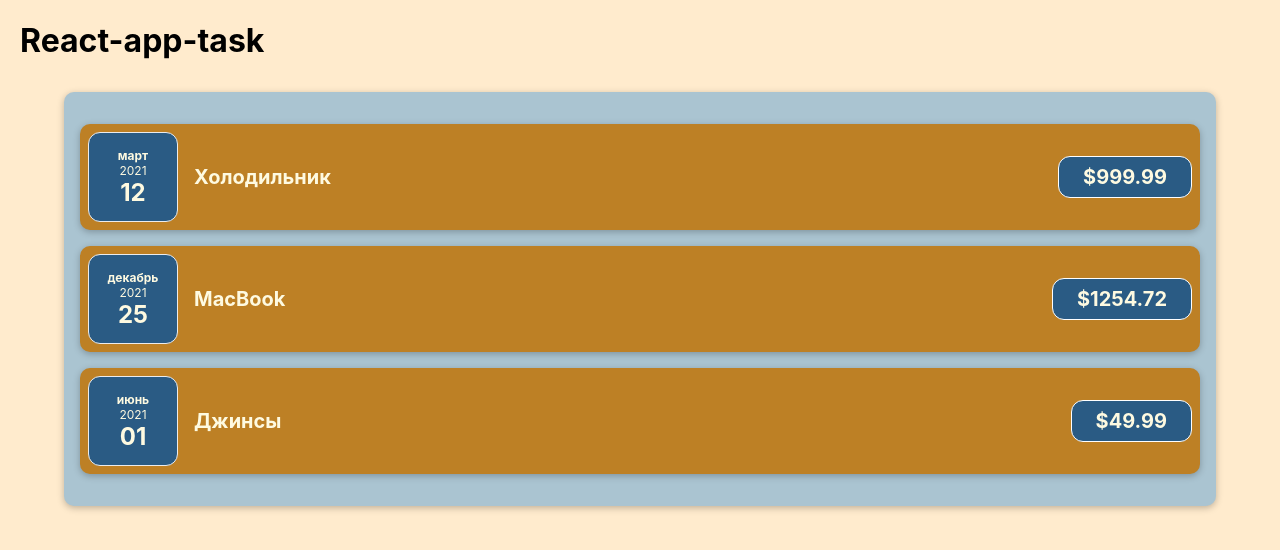
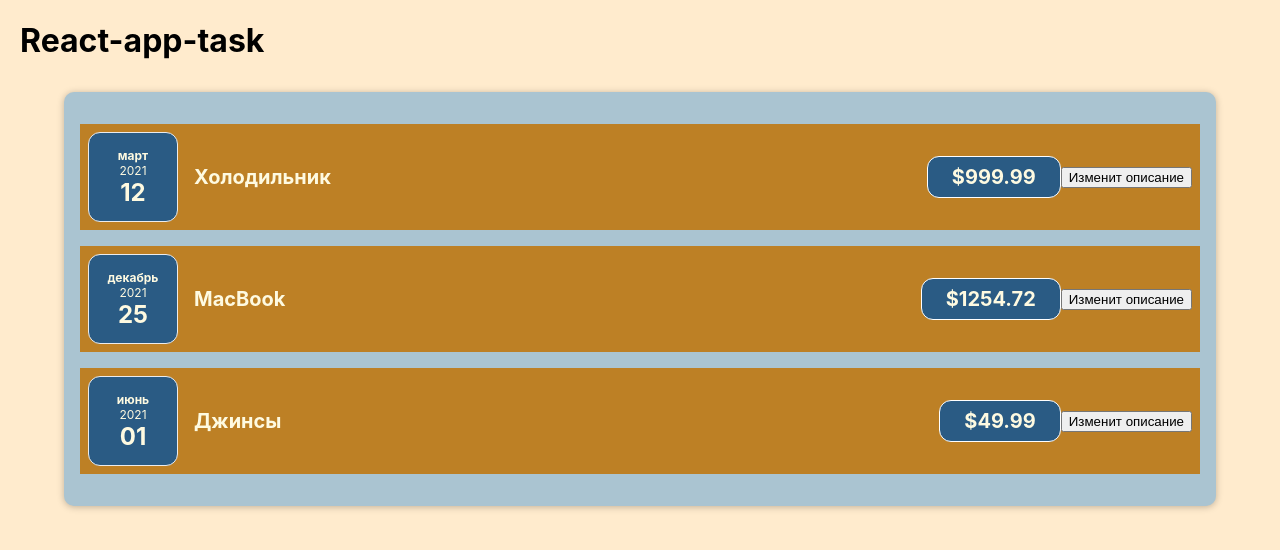
Before and after one commit to ipromanone/react-app-task, a React (Create React App) app: page / in a window 1280 px wide. Shown: the top 550 px of the page. Built offline with nearby package versions, Linux system fonts and the light colour scheme.

Commit message:
Added ‘State’ hook and worked with components

```diff
--- a/src/components/CostItem.js
+++ /dev/null
@@ -1,15 +0,0 @@
-import './CostItem.css'
-import CostDate from "./CostDate";
-function CostItem(props) {
-    return (
-        <div className='cost-item'>
-                <CostDate date={props.date}></CostDate>
-            <div className='cost-item__description'>
-                <h2>{props.desvription}</h2>
-                <div className='cost-item__price'>${props.amount}</div>
-            </div>
-        </div>
-    )
-}
-
-export default CostItem;
--- a/src/components/Costs.js
+++ /dev/null
@@ -1,14 +0,0 @@
-import CostItem from "./CostItem";
-import './Costs.css'
-
-function Costs(props) {
-    return (
-        <div className='costs'>
-            <CostItem date={props.costs[0].date} desvription={props.costs[0].description} amount={props.costs[0].amount}></CostItem>
-            <CostItem date={props.costs[1].date} desvription={props.costs[1].description} amount={props.costs[1].amount}></CostItem>
-            <CostItem date={props.costs[2].date} desvription={props.costs[2].description} amount={props.costs[2].amount}></CostItem>
-        </div>
-    )
-}
-
-export default Costs;
--- a/src/components/CostDate.js
+++ b/src/components/Costs/CostDate.js
@@ -1,5 +1,5 @@
 import './CostDate.css'
-function CostDate(props) {
+const CostDate = props => {
     const month = props.date.toLocaleString('ru-RU', {
         month: 'long'
     });
@@ -15,6 +15,6 @@ function CostDate(props) {
             <div className='cost-date__day'>{day}</div>
         </div>
     )
-}
+};
 
 export default CostDate;
--- a/src/components/CostItem.css
+++ b/src/components/Costs/CostItem.css
@@ -5,8 +5,6 @@
     padding: 0.5rem;
     margin: 1rem 0;
     background-color: #bd8025;
-    border-radius: 10px;
-    box-shadow: 0 2px 7px rgba(0,0,0,0.25);
 }
 
 .cost-item__description {
--- /dev/null
+++ b/src/components/Costs/CostItem.js
@@ -0,0 +1,25 @@
+import './CostItem.css'
+import CostDate from "./CostDate";
+import Card from "../UI/Card";
+import React, {useState} from "react";
+const CostItem = props => {
+
+    const [description, setDescription] = useState(props.description)
+
+    const changeDescriptionHandler = () => {
+        setDescription('newText')
+    }
+
+    return (
+        <Card className='cost-item'>
+            <CostDate date={props.date}></CostDate>
+            <div className='cost-item__description'>
+                <h2>{description}</h2>
+                <div className='cost-item__price'>${props.amount}</div>
+            </div>
+            <button onClick={changeDescriptionHandler}>Изменит описание</button>
+        </Card>
+        )
+};
+
+export default CostItem;
--- a/src/components/Costs.css
+++ b/src/components/Costs/Costs.css
@@ -5,5 +5,5 @@
     width: 70rem;
     max-width: 95%;
     border-radius: 10px;
-    box-shadow: 0 2px 7px rgba(0,0,0,0.25);
+    box-shadow: 0 1px 7px rgba(0,0,0,0.25);
 }
--- /dev/null
+++ b/src/components/Costs/Costs.js
@@ -0,0 +1,19 @@
+import CostItem from "./CostItem";
+import './Costs.css'
+import Card from "../UI/Card";
+
+const Costs = props => {
+
+    return (
+        <Card className='costs'>
+            <CostItem date={props.costs[0].date} description={props.costs[0].description}
+                      amount={props.costs[0].amount}></CostItem>
+            <CostItem date={props.costs[1].date} description={props.costs[1].description}
+                      amount={props.costs[1].amount}></CostItem>
+            <CostItem date={props.costs[2].date} description={props.costs[2].description}
+                      amount={props.costs[2].amount}></CostItem>
+        </Card>
+        )
+};
+
+export default Costs;
--- /dev/null
+++ b/src/components/UI/Card.css
@@ -0,0 +1,4 @@
+card {
+    border-radius: 10px;
+    box-shadow: 0 1px 7px rgba(0,0,0,0.25);
+}
--- /dev/null
+++ b/src/components/UI/Card.js
@@ -0,0 +1,9 @@
+import './Card.css';
+const Card = props => {
+    const classes = 'card ' + props.className
+    return (
+        <div className={classes}>{props.children}</div>
+    )
+};
+
+export default Card;
```
Also changed, not shown: src/App.js (+9 -3 lines), src/components/Costs/CostDate.css (renamed from src/components/CostDate.css).
